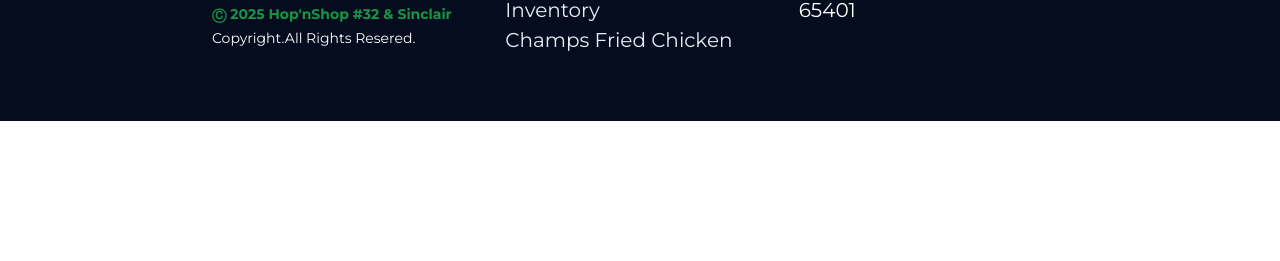
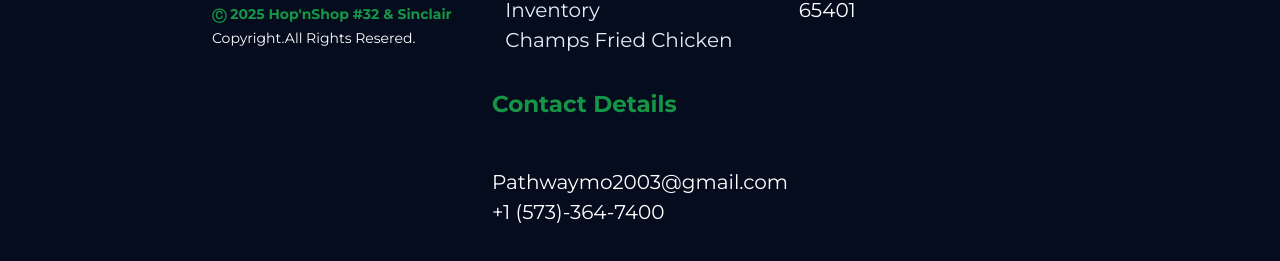
Before and after one commit to Harshamasina/hop_n_shop_app, a React (Vite) app: page / in a window 1280 px wide. Shown: the part 5789-6050 px from the top of the page. Before the commit the page ends 5910 px from the top, so only its background shows below. Built offline with nearby package versions, Linux system fonts and the light colour scheme.

Commit message:
changed: "Footer"

```diff
--- a/src/Components/Footer.jsx
+++ b/src/Components/Footer.jsx
@@ -70,14 +70,14 @@
                                         </ul>
                                     </div>
 
-                                    {/* <div className="col-xl-auto col-md-3 col-12 my-sm-0 mt-5">
+                                    <div className="col-xl-auto col-md-3 col-12 my-sm-0 mt-5">
                                         <ul className="list-unstyled">
                                             <li className="footer_headings mt-md-3 mt-4">Contact Details</li>
-                                            <li className='footer_info'>Pramod Situala</li>
+                                            {/* <li className='footer_info'>Pramod Situala</li> */}
                                             <li className='footer_info'>Pathwaymo2003@gmail.com</li>
                                             <li className='footer_info'><a>+1 (573)-364-7400</a></li>
                                         </ul>
-                                    </div> */}
+                                    </div>
                                 </div>
                             </div>
                         </div>
```
Also changed, not shown: 2 other files (tests, documents, lock files or other folders).
